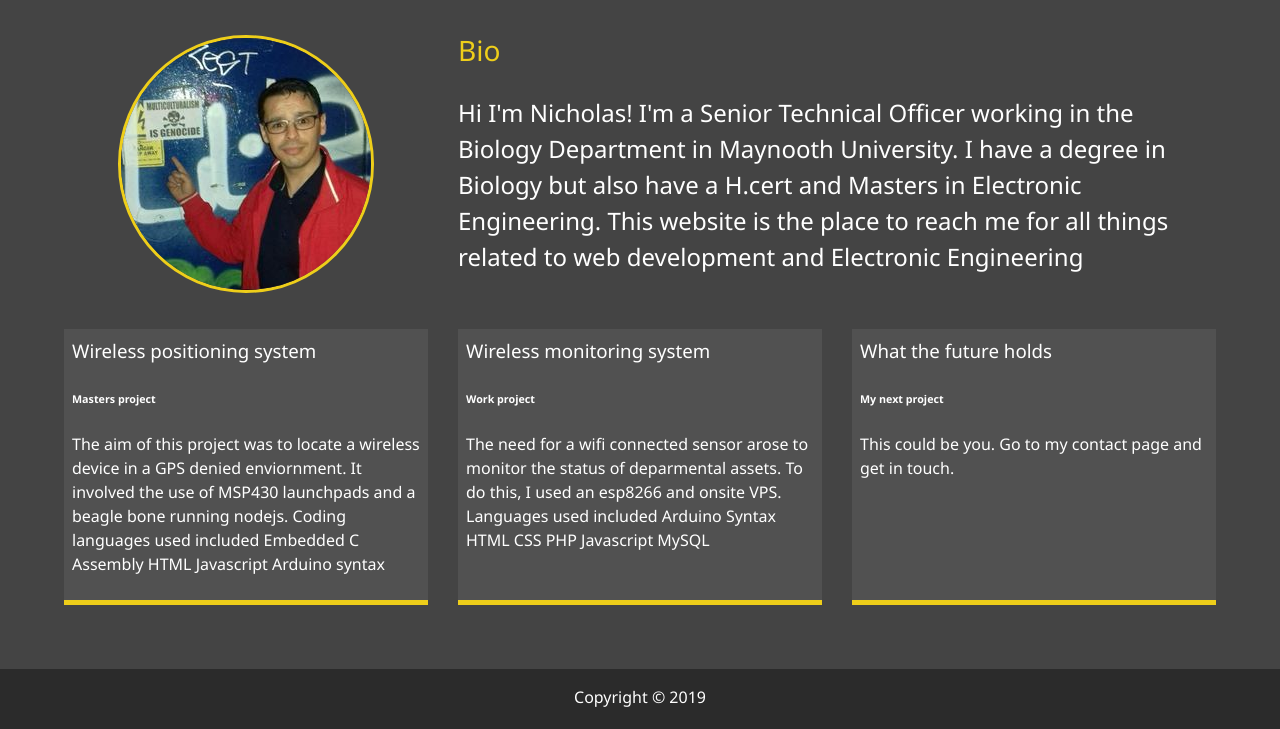
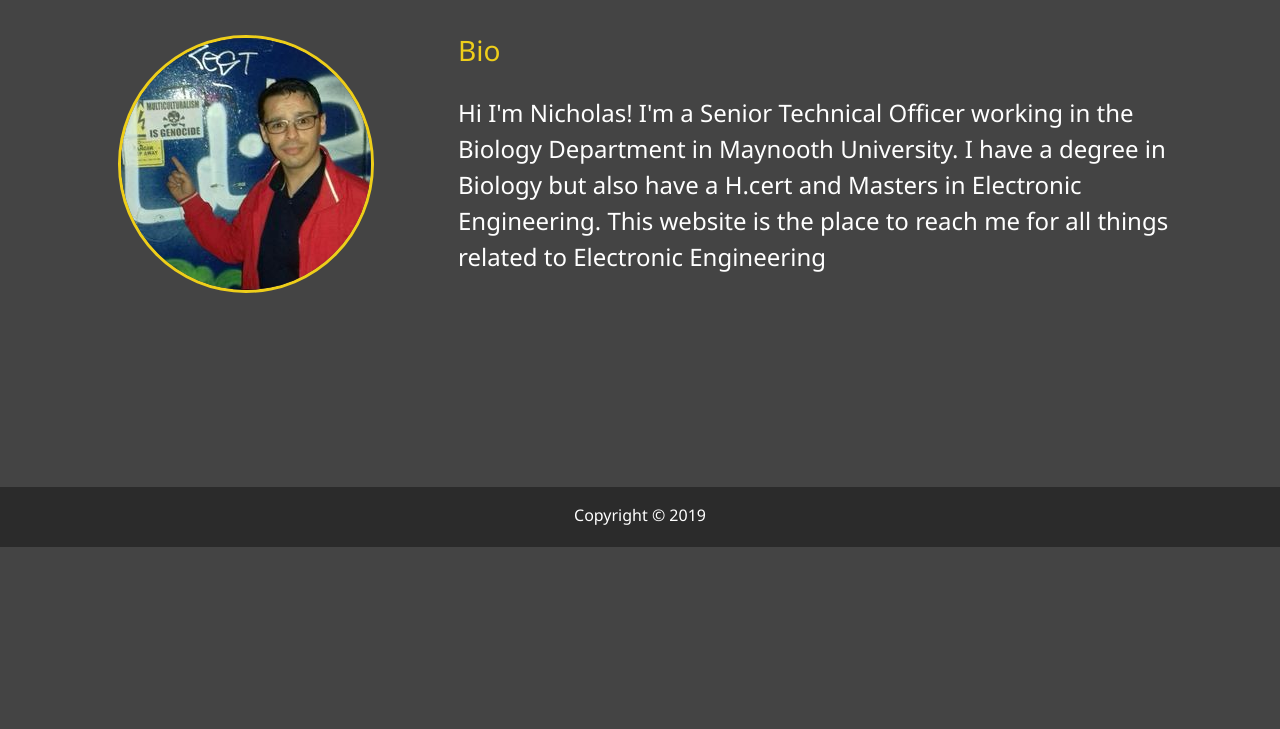
Before and after one commit to ninjabe86/modern_portfolio, a website: page dist/about.html in a window 1280 px wide. Shown: the part 253-982 px from the top of the page. After the commit the page ends 800 px from the top, so only its background shows below. Drawn offline with Linux system fonts and the light colour scheme.

Commit message:
updated about and work pages

```diff
--- a/dist/about.html
+++ b/dist/about.html
@@ -66,30 +66,10 @@
         <h3 class="text-secondary">Bio</h3>
         <p>Hi I'm Nicholas! I'm a Senior Technical Officer working in the Biology Department in Maynooth University. I have
           a degree in Biology but also have a H.cert and Masters in Electronic Engineering. This website is the place to
-          reach me for all things related to web development and Electronic Engineering
+          reach me for all things related to Electronic Engineering
         </p>
       </div>
-      <div class="job job-1">
-        <h3>Wireless positioning system</h3>
-        <h6>Masters project</h6>
-        <p>The aim of this project was to locate a wireless device in a GPS denied enviornment. It involved the use of MSP430
-          launchpads and a beagle bone running nodejs. Coding languages used included Embedded C Assembly HTML Javascript
-          Arduino syntax
-        </p>
-      </div>
-      <div class="job job-2">
-        <h3>Wireless monitoring system</h3>
-        <h6>Work project</h6>
-        <p>
-          The need for a wifi connected sensor arose to monitor the status of deparmental assets. To do this, I used an esp8266 and
-          onsite VPS. Languages used included Arduino Syntax HTML CSS PHP Javascript MySQL
-        </p>
-      </div>
-      <div class="job job-3">
-        <h3>What the future holds</h3>
-        <h6>My next project</h6>
-        <p>This could be you. Go to my contact page and get in touch.</p>
-      </div>
+
     </div>
   </main>
   <footer id="main-footer">
```
Also changed, not shown: dist/work.html (+1 -1 lines).
